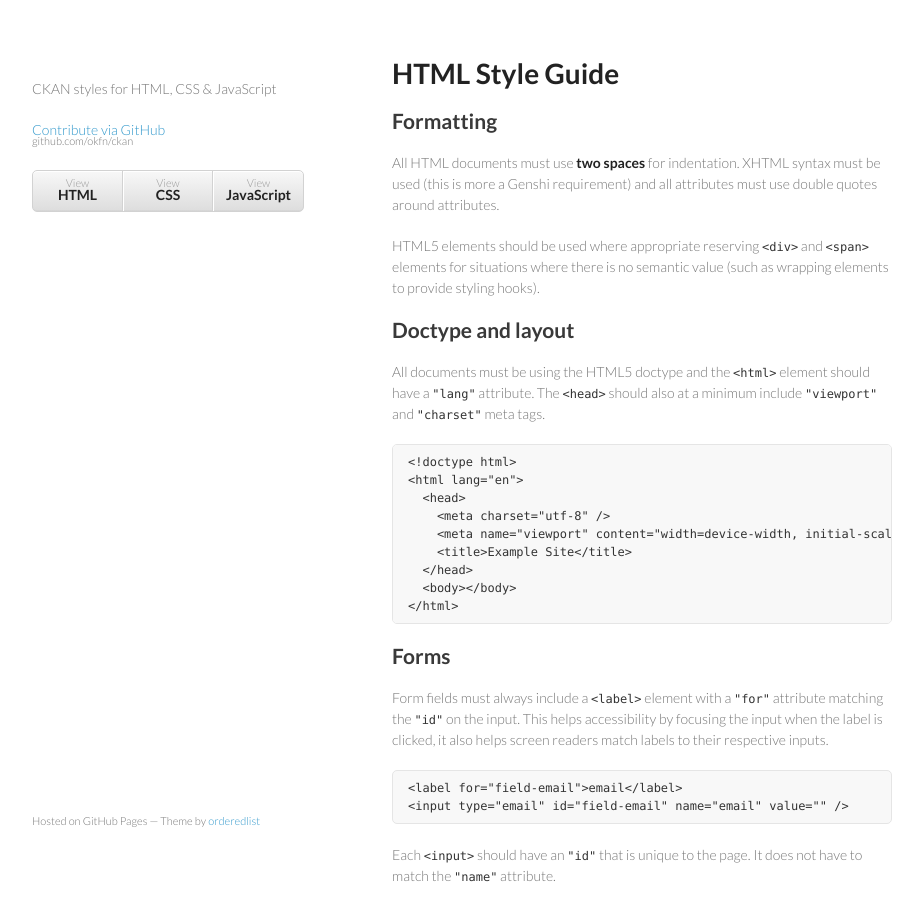
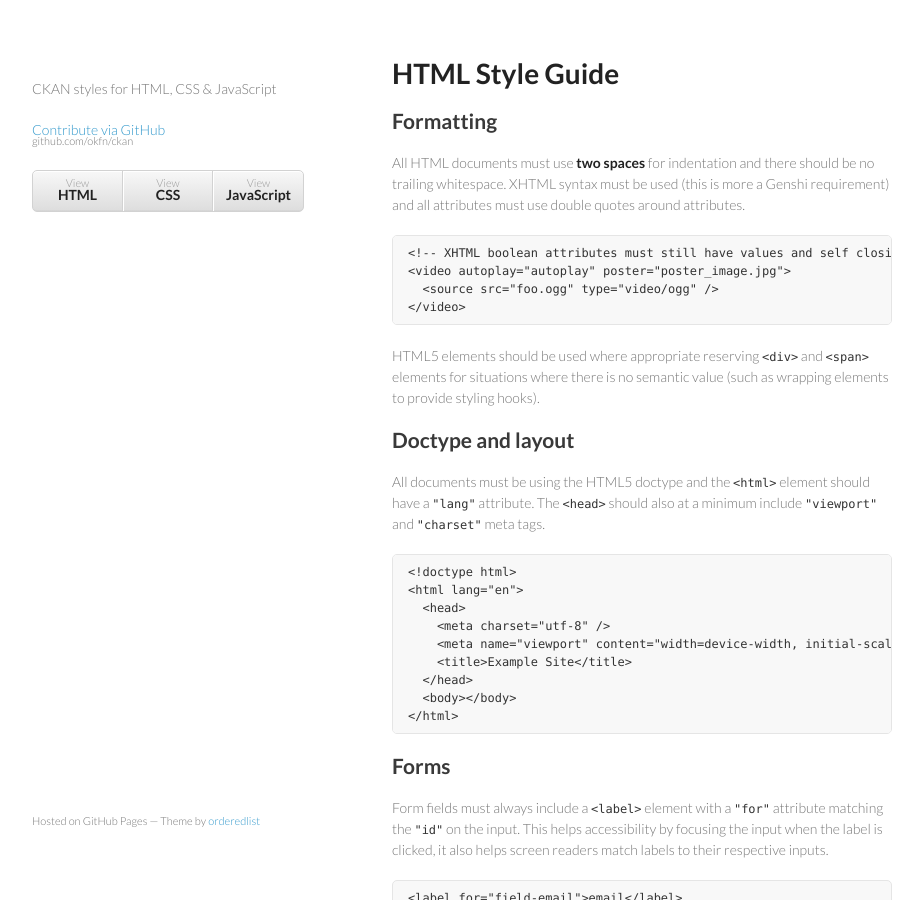
Before and after one commit to aron/ckan-style, a Jekyll site: the page built from styleguide/html/index.md, in a window 1280 px wide and 900 px high. Shown: the whole window, without its empty margins (178-1101 px from the left). Built offline with Jekyll 4.4.1, drawn with Linux system fonts in a browser that asks for light colours.

Commit message:
Add example XHTML syntax and info about trailing whitespace

```diff
--- a/styleguide/html/index.md
+++ b/styleguide/html/index.md
@@ -9,9 +9,14 @@ HTML Style Guide
 Formatting
 ----------
 
-All HTML documents must use **two spaces** for indentation. XHTML syntax
-must be used (this is more a Genshi requirement) and all attributes must use
-double quotes around attributes.
+All HTML documents must use **two spaces** for indentation and there should be
+no trailing whitespace. XHTML syntax must be used (this is more a Genshi
+requirement) and all attributes must use double quotes around attributes.
+
+    <!-- XHTML boolean attributes must still have values and self closing tags must have a closing / -->
+    <video autoplay="autoplay" poster="poster_image.jpg">
+      <source src="foo.ogg" type="video/ogg" />
+    </video>
 
 HTML5 elements should be used where appropriate reserving `<div>` and `<span>`
 elements for situations where there is no semantic value (such as wrapping
```
